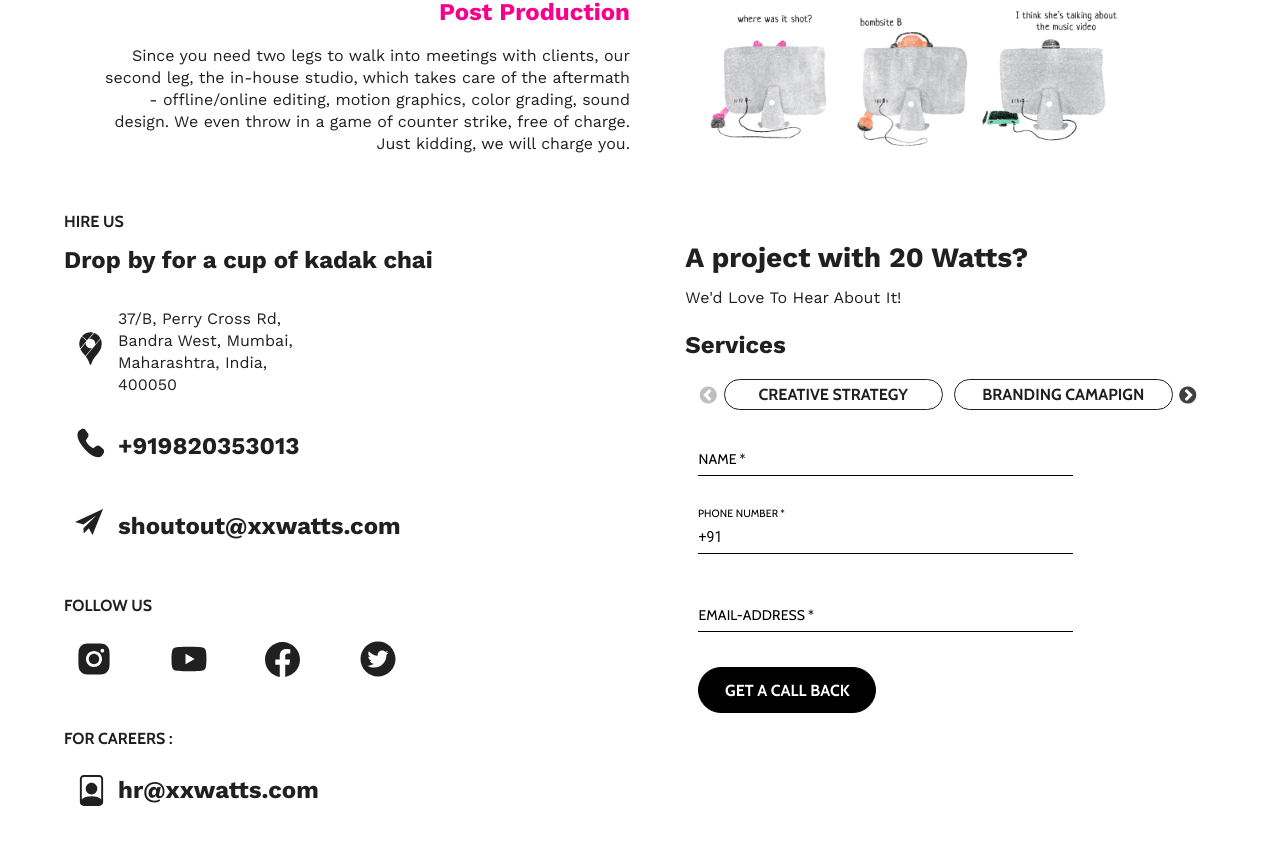
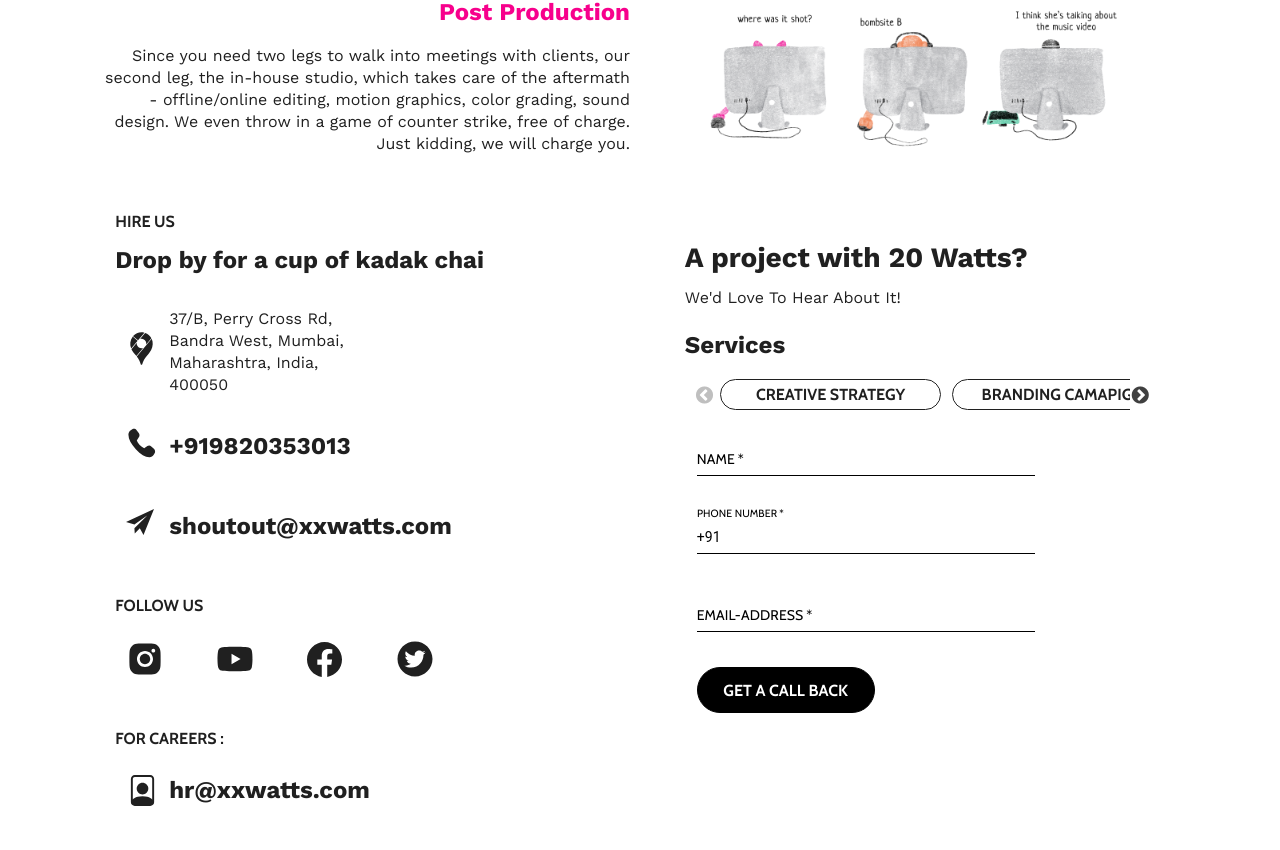
Before and after one commit to RohitGeddam-tech/xxwats, a React (Create React App) app: page / in a window 1280 px wide. Shown: the part 2540-3390 px from the top of the page. Built offline with nearby package versions, Linux system fonts and the light colour scheme.

Commit message:
animation changes

```diff
--- a/public/index.html
+++ b/public/index.html
@@ -26,6 +26,10 @@
     <meta name="theme-color" content="#fff" />
     <meta name="msapplication-navbutton-color" content="#fff" />
 
+    <link
+      rel="stylesheet"
+      href="https://cdnjs.cloudflare.com/ajax/libs/animate.css/4.1.1/animate.min.css"
+    />
     <link rel="stylesheet" href="https://cdnjs.cloudflare.com/ajax/libs/semantic-ui/2.4.1/semantic.min.css" integrity="sha512-8bHTC73gkZ7rZ7vpqUQThUDhqcNFyYi2xgDgPDHc+GXVGHXq+xPjynxIopALmOPqzo9JZj0k6OqqewdGO3EsrQ==" crossorigin="anonymous" />
     <link rel="apple-touch-icon" href="%PUBLIC_URL%/favicon.svg" />
     <!--
--- a/src/components/ServiceSlider.js
+++ b/src/components/ServiceSlider.js
@@ -6,12 +6,23 @@ const ServiceSlider = ({ initialChecked, passChecked }) => {
     dots: false,
     arrows: true,
     infinite: false,
-    slidesToShow: 2,
+    slidesToShow: 1.8,
     slidesToScroll: 2,
     speed: 500,
     responsive: [
       {
-        breakpoint: 1280,
+        breakpoint: 1270,
+        settings: {
+          dots: false,
+          arrows: true,
+          infinite: false,
+          slidesToShow: 1.6,
+          slidesToScroll: 1,
+          speed: 500,
+        },
+      },
+      {
+        breakpoint: 1150,
         settings: {
           dots: false,
           arrows: true,
--- a/src/components/css/Nav.css
+++ b/src/components/css/Nav.css
@@ -5,6 +5,11 @@
     transition: all 0.5s ease-in-out;
     z-index: 999;
     height: 50px;
+}
+
+:root {
+    --animate-duration: 800ms;
+    --animate-delay: 0.7s;
 }
 
 header{
@@ -46,7 +51,7 @@ header{
     position: fixed;
     background-color: #F7008C;
     z-index: 999;
-    transition: all 0.8s ease-in-out;
+    transition: all 0.5s ease-in-out;
     padding-bottom: 40px;
 }
 
@@ -55,7 +60,7 @@ header{
     height: 100%;
     position: fixed;
     background-color: #F7008C;
-    transition: all 0.8s ease-in-out;
+    transition: all 0.5s ease-in-out;
     z-index: 999;
 }
 
--- a/src/home/css/Hire.css
+++ b/src/home/css/Hire.css
@@ -57,7 +57,7 @@
 }
 
 .desktitle-container {
-  width: 90%;
+  width: 82%;
   display: flex;
   margin: auto;
   justify-content: flex-start;
@@ -82,7 +82,7 @@
 }
 
 .hire-container {
-  width: 90%;
+  width: 82%;
   display: flex;
   justify-content: space-evenly;
   margin: auto;
```
